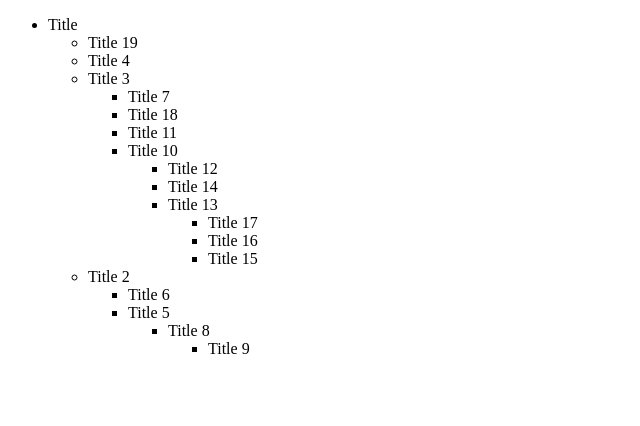
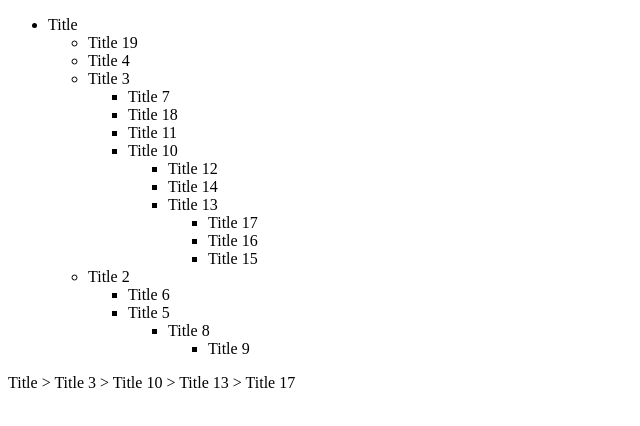
Before and after one commit to alexmanwell/questan-vanilla-js, a website with bundled scripts: page index.html in a window 1280 px wide. Shown: the whole page, without its empty margins (0-640 px from the left). Built offline with nearby package versions, Linux system fonts and the light colour scheme.

Commit message:
#3. done build breadcrumb.

```diff
--- a/index.html
+++ b/index.html
@@ -9,5 +9,6 @@
 </div>
 
 <script type="module" src="js/Tree.view.js"></script>
+<script type="module" src="js/Breadcrumb.js"></script>
 </body>
 </html>
--- /dev/null
+++ b/js/Breadcrumb.js
@@ -0,0 +1,41 @@
+import {Stack} from "../util/Stack.js";
+import {questions} from "../resources/db.js";
+
+export class Breadcrumb {
+  #tree;
+  #node;
+
+  constructor(tree, node) {
+    this.#tree = tree;
+    this.#node = node;
+  }
+
+  buildPath() {
+    let result = [];
+    let stack = new Stack([{node: this.#tree, depth: 0}]);
+    while (!stack.isEmpty()) {
+      let {node: node, depth: depth} = stack.pop();
+      result[depth] = node.title;
+
+      if (node.title === this.#node.title) {
+        break;
+      }
+      if (!node.children) {
+        result.pop();
+      }
+
+      if (node.children) {
+        for (let childNode of node.children) {
+          stack.push({node: childNode, depth: depth + 1});
+        }
+      }
+    }
+
+    return result;
+  }
+}
+
+const breadcrumb = new Breadcrumb(questions, {title: "Title 17"});
+const div = document.createElement("div");
+div.innerText = breadcrumb.buildPath().join(" > ");
+document.getElementById('root').append(div);
```
